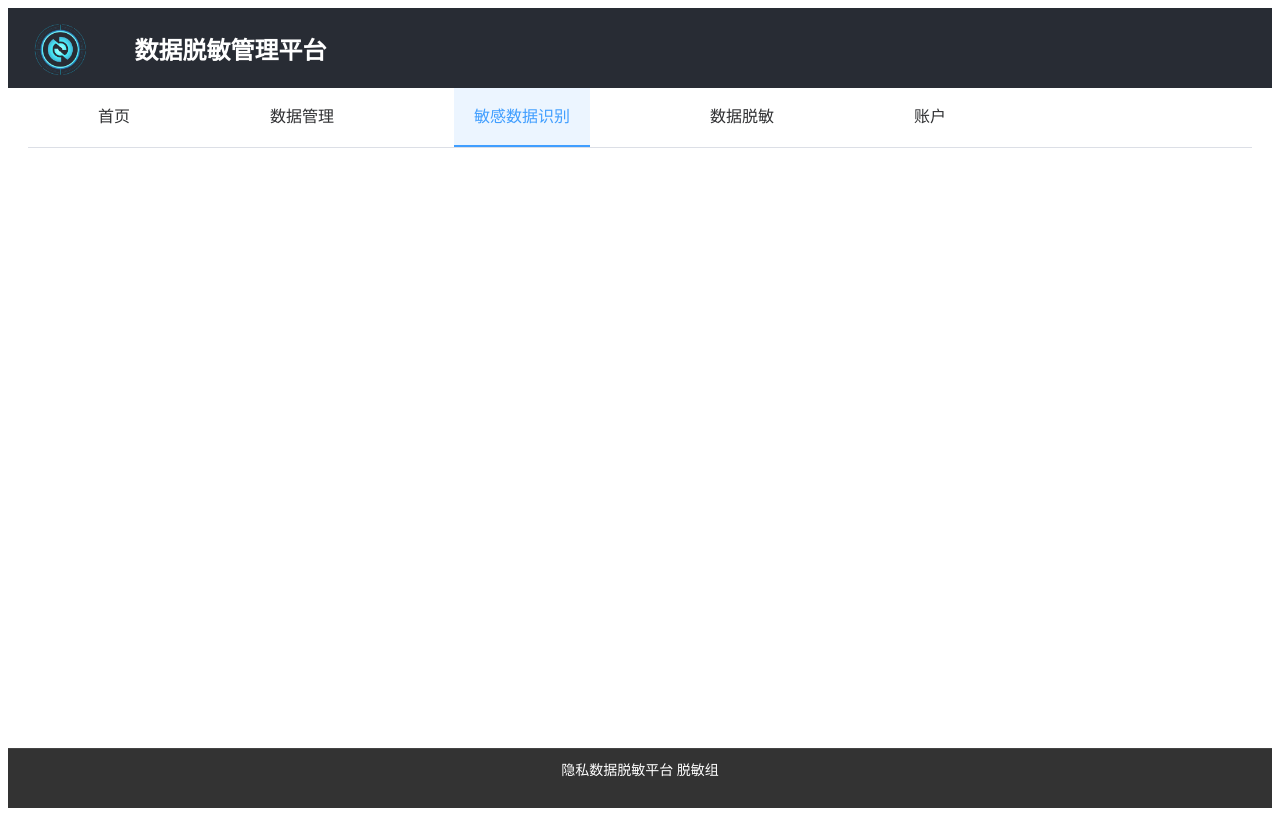
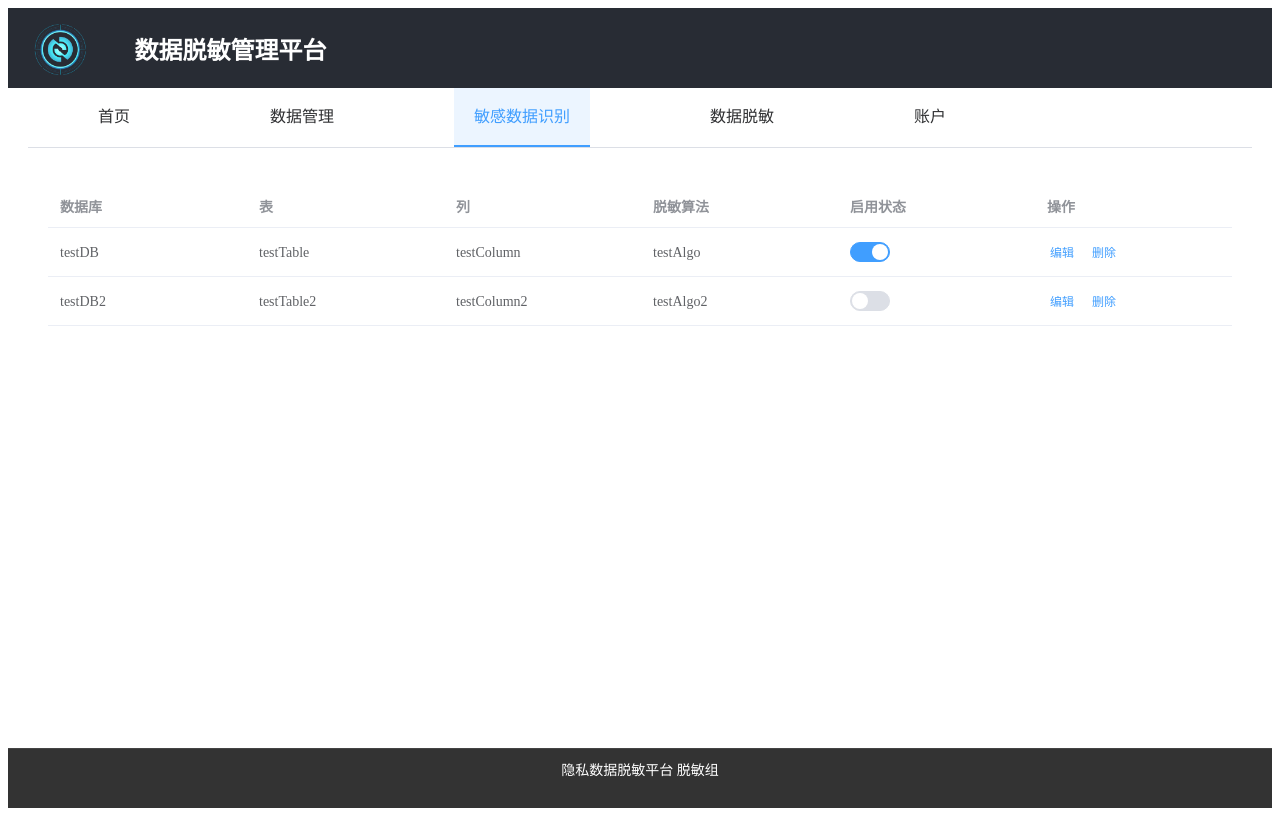
Before and after one commit to YangAHAb/-, a Vue app: page /upload in a window 1280 px wide. Both pictures are taken after a click on the item "敏感数据识别". Built offline with nearby package versions, Linux system fonts and the light colour scheme.

Commit message:
增加了db文件的前端展示

```diff
--- a/src/App.vue
+++ b/src/App.vue
@@ -24,8 +24,8 @@ onMounted(() => {
                     router>
                     <el-menu-item index="/main">首页</el-menu-item>
                     <el-menu-item index="/upload">数据管理</el-menu-item>
-                    <el-menu-item index="/mask">敏感数据识别</el-menu-item>
-                    <el-menu-item index="/test1">数据脱敏</el-menu-item>
+                    <el-menu-item index="/identification">敏感数据识别</el-menu-item>
+                    <el-menu-item index="/mask">数据脱敏</el-menu-item>
                     <el-menu-item index="/login">账户</el-menu-item>
 
                 </el-menu>
--- /dev/null
+++ b/src/views/IdentificationResults.vue
@@ -0,0 +1,59 @@
+<script setup>
+import { column } from 'element-plus/es/components/table-v2/src/common';
+import { onMounted, ref } from 'vue';
+
+const tableData = ref([])
+const state = ref(true)
+
+onMounted(()=> {
+    tableData.value = [
+        {
+            database: 'testDB',
+            table: 'testTable',
+            column: 'testColumn',
+            algorithm: 'testAlgo',
+            state: true,
+        },
+        {
+            database: 'testDB2',
+            table: 'testTable2',
+            column: 'testColumn2',
+            algorithm: 'testAlgo2',
+            state: false,
+        }
+    ]
+})
+
+</script>
+
+<template>
+    <el-container>
+        <el-main>
+            <el-row>
+                <el-table :data="tableData" >
+                    <el-table-column prop="database" label="数据库" />
+                    <el-table-column prop="table" label="表" />
+                    <el-table-column prop="column" label="列" />
+                    <el-table-column prop="algorithm" label="脱敏算法" />
+                    <el-table-column prop="state" label="启用状态">
+                        <template v-slot="{ row }">
+                            <el-switch v-model="row.state" />
+                        </template>
+                    </el-table-column>
+                    <el-table-column label="操作">
+                        <template #default>
+                            <el-button link type="primary" size="small" @click="handleClick">
+                                编辑
+                            </el-button>
+                            <el-button link type="primary" size="small">删除</el-button>
+                        </template>
+                    </el-table-column>
+                </el-table>
+            </el-row>
+        </el-main>
+    </el-container>
+</template>
+
+<style scoped>
+
+</style>
--- a/src/components/UploadAndView.vue
+++ b/src/views/UploadAndView.vue
@@ -3,24 +3,73 @@ import { ref } from 'vue';
 import { genFileId } from 'element-plus';
 import type { UploadInstance, UploadProps, UploadRawFile } from 'element-plus';
 import { UploadFilled } from '@element-plus/icons-vue';
+import initSqlJs from 'sql.js';
+
+const SQL = initSqlJs({
+    locateFile: (file) => `/node_modules/sql.js/dist/${file}`
+})
+
+const db = ref(null)
+const dbOutput = ref('')
+const tableNameOpt = ref('')
+const tableNames = ref([])
+const tableData = ref([])
+const tableColumns = ref([])
 
 const fileContent = ref(null);
 const imgSrc = ref(null);
 const uploadUrl = ref('http://localhost:3000/upload');  /* 后端端口 */
 const upload = ref<UploadInstance>();
 
+const handleTableSelectChange = async (value) => {
+    tableData.value=[];
+    tableColumns.value=[];
+    const result = await db.value.exec(`SELECT * FROM ${value};`);
+    const columns = result[0].columns
+    for(let col of columns) {
+        tableColumns.value.push({prop:col, label:col})
+    }
+    const values = result[0].values
+    for(let value of values) {
+        let obj = {}
+        for(let i=0;i<columns.length;i++) {
+            obj[columns[i]] = value[i]
+        }
+        tableData.value.push(obj)
+    }
+}
+
 const handleChange = (file: any) => {
-    const reader = new FileReader();
-    reader.onload = (e) => {
-        imgSrc.value = e.target.result;
-    };
-    reader.readAsDataURL(file.raw);
+    dbOutput.value = ''
+    try {
+        const reader = new FileReader()
+        reader.onload = async (e) => {
+            const UintDB = new Uint8Array(e.target.result as ArrayBuffer);
+            db.value = new (await SQL).Database(UintDB);
+            const tables = await db.value.exec('SELECT name FROM sqlite_master WHERE type="table";');
+            const tableNamesText = tables[0].values.map(row => row[0]);
+            for(let tableName of tableNamesText) {
+                tableNames.value.push({value:tableName, label:tableName});
+            }
+        }
+        reader.readAsArrayBuffer(file.raw)
+    }
+    catch (error) {
+        dbOutput.value = `Error: ${error.message}`;
+    }
+
+    //保存文件内容
     fileContent.value = file.raw;
 };
 
 const handleRemove: UploadProps['onRemove'] = (file, uploadFiles) => {
     fileContent.value = null;
     imgSrc.value = null;
+    dbOutput.value = '';
+    tableNames.value=[];
+    tableNameOpt.value='';
+    tableData.value=[];
+    tableColumns.value=[];
     console.log('remove');
 };
 
@@ -86,6 +135,25 @@ const submitUpload = async () => {
     <el-row class="image-container">
         <div class="image-wrapper" v-if="imgSrc">
             <img class="displayImage" :src="imgSrc" />
+        </div>
+        <div class="db-wrapper" v-else-if="tableNames.length !== 0">
+            <el-select v-model="tableNameOpt" placeholder="--请选择--" style="width: 240px" @change="handleTableSelectChange">
+                <el-option
+                    v-for="item in tableNames"
+                    :key="item.value"
+                    :label="item.label"
+                    :value="item.value"
+                />
+            </el-select>
+            <el-table :data="tableData" stripe style="width: 100%;">
+                <el-table-column
+                v-for="(col, index) in tableColumns"
+                :key="index"
+                :prop="col.prop"
+                :label="col.label"
+                >
+                </el-table-column>
+            </el-table>
         </div>
         <div class="no-file" v-else>
             暂无文件
@@ -169,4 +237,13 @@ const submitUpload = async () => {
     text-align: center;
     padding: 20px;
 }
+
+.db-wrapper {
+    width: 100%;
+    border: 2px solid #e4e7ed;
+    border-radius: 8px;
+    box-shadow: 0 2px 8px rgba(0, 0, 0, 0.05);
+    padding: 10px;
+    transition: all 0.3s; /* 过渡动画 */
+}
 </style>
```
Also changed, not shown: src/router.js (+5 -3 lines), src/views/Login.vue (renamed from src/components/Login.vue).
